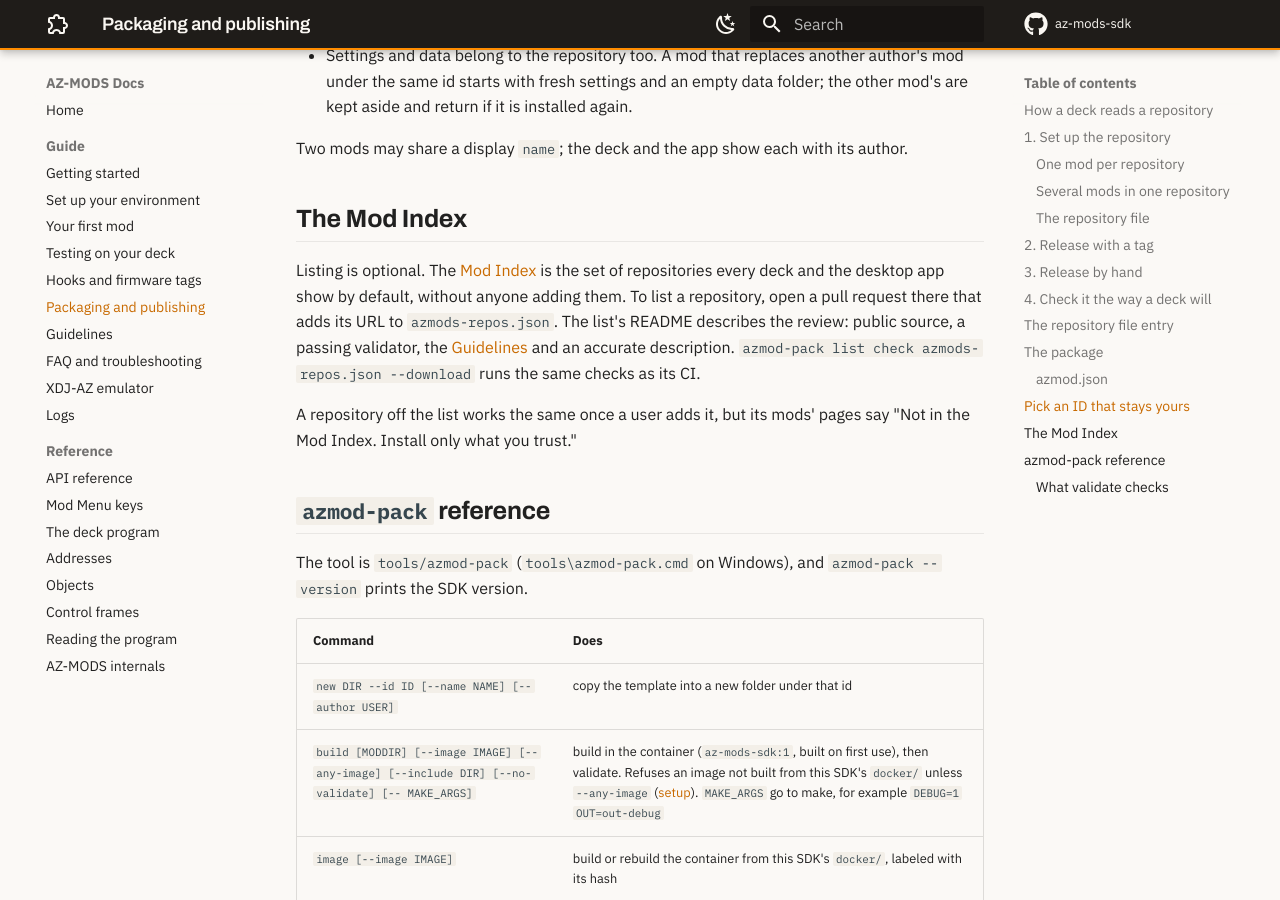
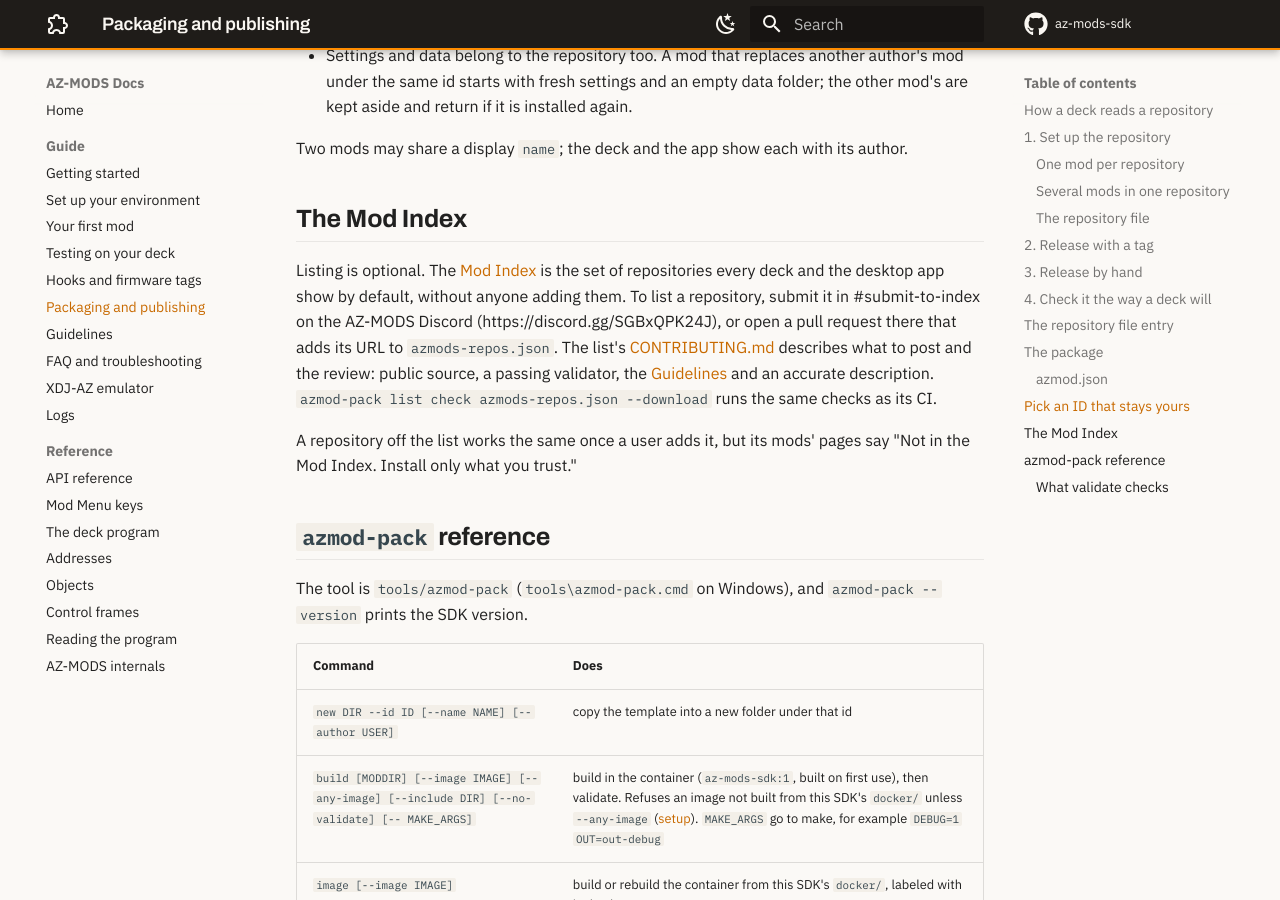
Before and after one commit to Kyle-Hosman/az-mods-sdk, an MkDocs documentation site: the page built from docs/06-publishing.md, in a window 1280 px wide and 900 px high, scrolled down 8964 px. Built offline with MkDocs 1.6.1 and Material for MkDocs 9.7.7, drawn with Linux system fonts in a browser that asks for light colours; comment, search, counter and statistics services are not loaded.

Commit message:
Publishing: submit to the Mod Index in #submit-to-index on Discord

```diff
--- a/docs/06-publishing.md
+++ b/docs/06-publishing.md
@@ -302,9 +302,11 @@ Two mods may share a display `name`; the deck and the app show each with its aut
 
 Listing is optional. The [Mod Index](https://github.com/Kyle-Hosman/az-mods-index) is
 the set of repositories every deck and the desktop app show by default, without anyone adding
-them. To list a repository, open a pull request there that adds its URL to
-`azmods-repos.json`. The list's README describes the review: public source, a passing
-validator, the [Guidelines](GUIDELINES.md) and an accurate description. `azmod-pack list check
+them. To list a repository, submit it in #submit-to-index on the AZ-MODS Discord
+(https://discord.gg/SGBxQPK24J), or open a pull request there that adds its URL to
+`azmods-repos.json`. The list's [CONTRIBUTING.md](https://github.com/Kyle-Hosman/az-mods-index/blob/main/CONTRIBUTING.md)
+describes what to post and the review: public source, a passing validator, the
+[Guidelines](GUIDELINES.md) and an accurate description. `azmod-pack list check
 azmods-repos.json --download` runs the same checks as its CI.
 
 A repository off the list works the same once a user adds it, but its mods' pages say "Not in
```
